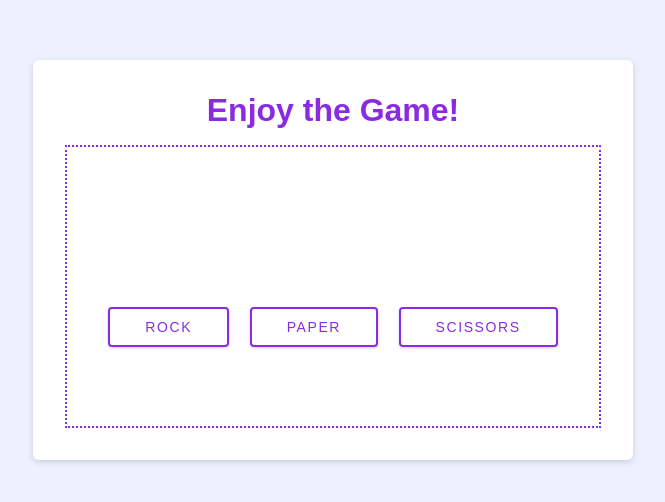
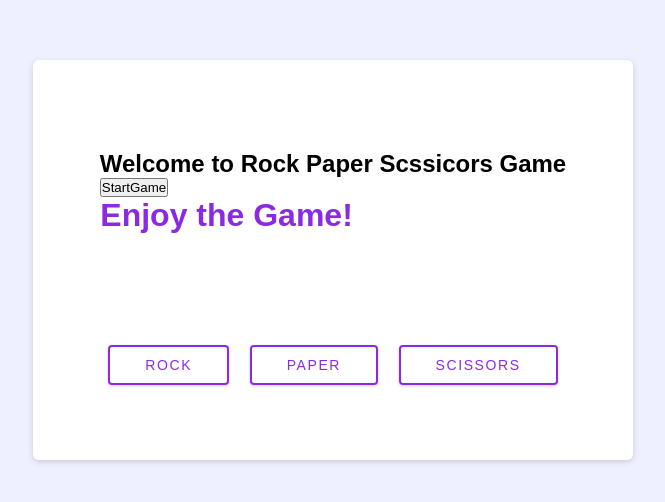
Before and after one commit to DomingosNsuami/odin-rock-paper-scissors, a plain HTML site: page index.html in a window 1280 px wide. Shown: the part 140-642 px from the top of the page, without its empty margins (307-972 px from the left). Drawn offline with Linux system fonts and the light colour scheme.

Commit message:
Add the start screen
to has beautiful interative and very interative UI
our pronet will not start with the game screen
instead we add a primary screen the also called
the welcome screen.

```diff
--- a/index.html
+++ b/index.html
@@ -4,12 +4,19 @@
     <meta charset="UTF-8" />
     <meta name="viewport" content="width=device-width, initial-scale=1.0" />
     <title>Odin | Rock-Paper-Scissors</title>
-    <link rel="stylesheet" href="css/style.css">
+    <link rel="stylesheet" href="css/style.css" />
   </head>
   <body>
     <main>
-      <h1>Enjoy the Game!</h1>
-      <div class="game-container">
+      <div class=" start container active">
+        <h2>Welcome to Rock Paper Scssicors Game</h2>
+
+        <div class="startDiv">
+          <button class="startButton">StartGame</button>
+        </div>
+      </div>
+      <div class="game container">
+        <h1>Enjoy the Game!</h1>
         <div class="results">
           <p class="text"></p>
           <p class="actual-pontuation"></p>
```
